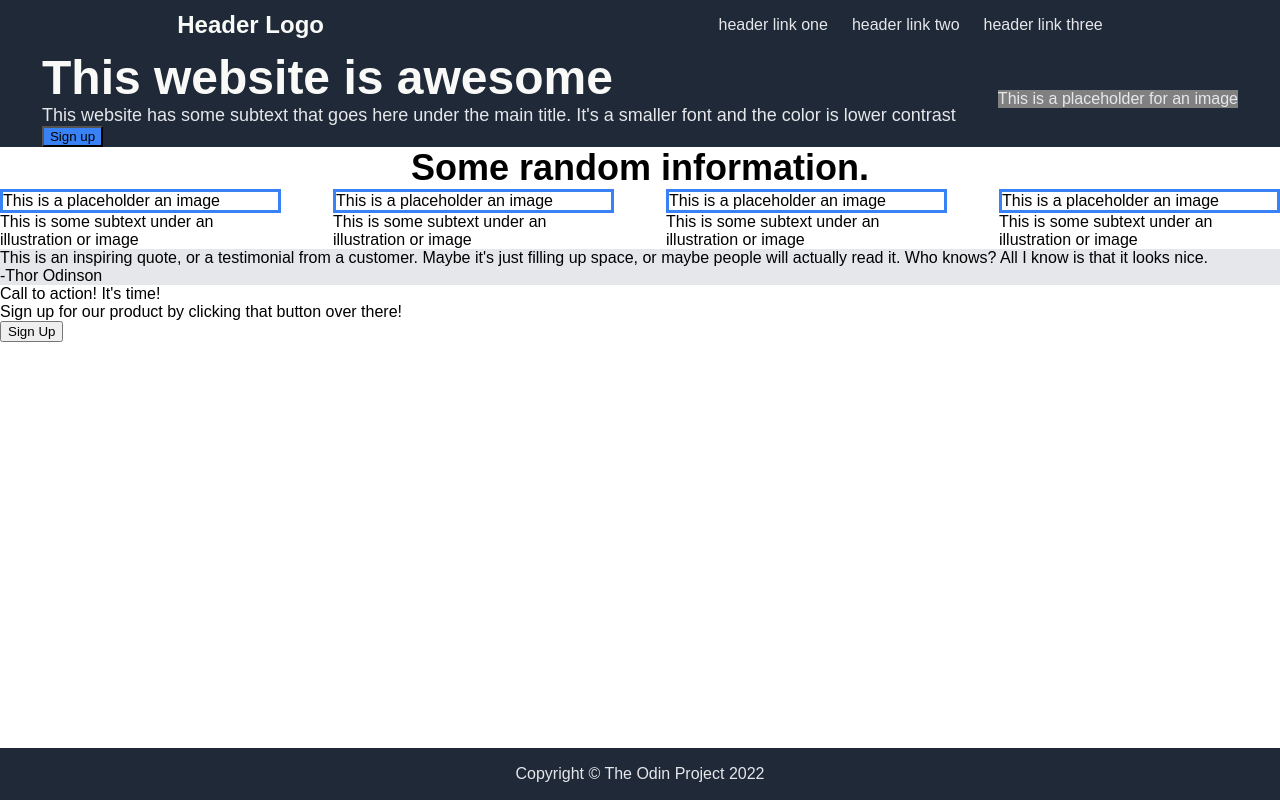
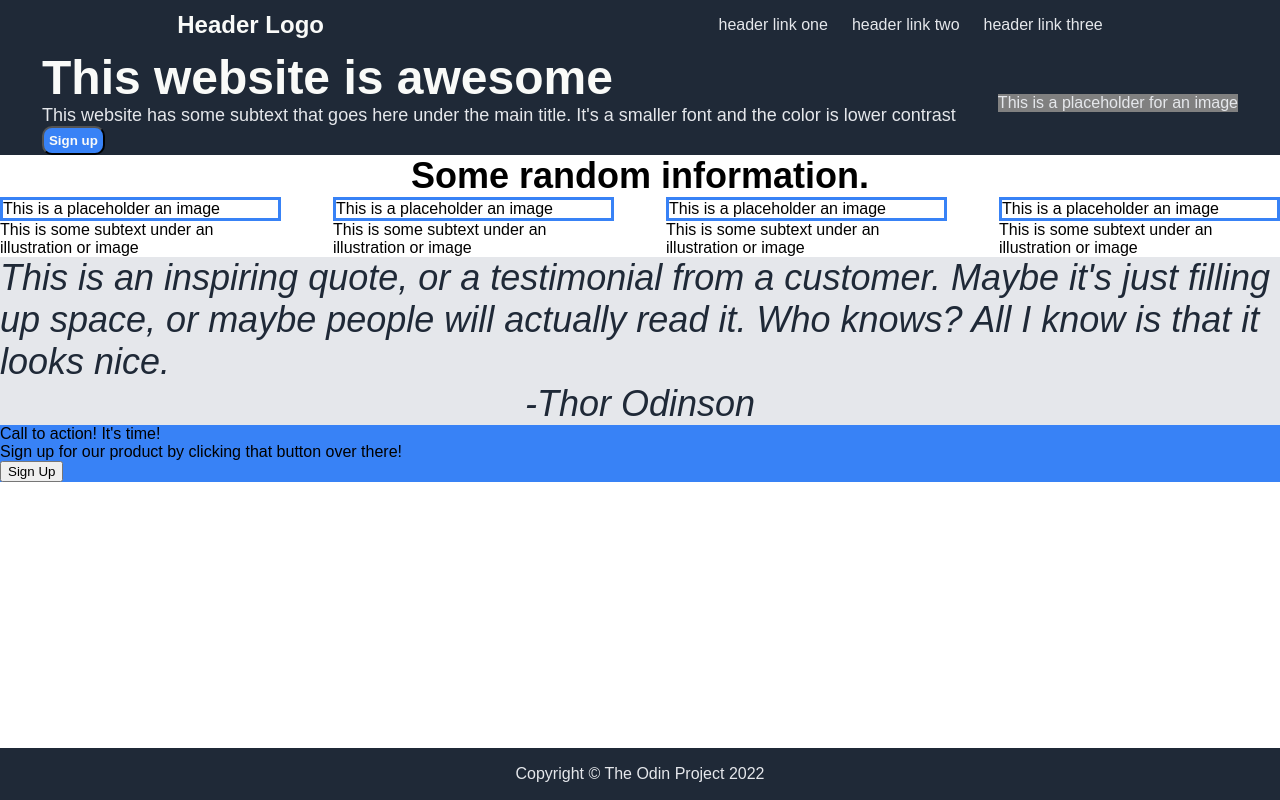
Before and after one commit to khoedhur/project-2-landing-page, a plain HTML site: page index.html in a window 1280 px wide. Drawn offline with Linux system fonts and the light colour scheme.

Commit message:
Edit style.css
Change test size and format of quote section

```diff
--- a/style.css
+++ b/style.css
@@ -54,8 +54,11 @@ a {
 
 .hero-button {
   background-color: #3882f6;
-  color:
-  border-radius: 25px;
+  color: #f9faf8;
+  border-radius: 10px;
+  font-weight: bold;
+  padding: 5px;
+  align-self: flex-start;
 }
 
 .image {
@@ -81,7 +84,7 @@ a {
   align-items: center;
   justify-content: center;
   font-size: 36px;
-  font-weight: bold;
+  font-weight: bolder;
 }
 
 .container {
@@ -96,9 +99,24 @@ a {
 }
 
 .inspiring-quote {
+  display: flex;
+  align-items: center;
+  flex-direction: column;
+  justify-content: ;
   background-color: #e5e7eb;
+  font-size: 36px;
+  font-style: italic;
+  color: #1f2937;
 }
 
-.cta-container {
-  background-color: ;
+.originator {
+  justify-content: flex-end;
 }
+
+.call-to-action {
+  display: flex;
+  flex-direction: column;
+
+  justify-content: space-between;
+  background-color: #3882f6;
+}
```
